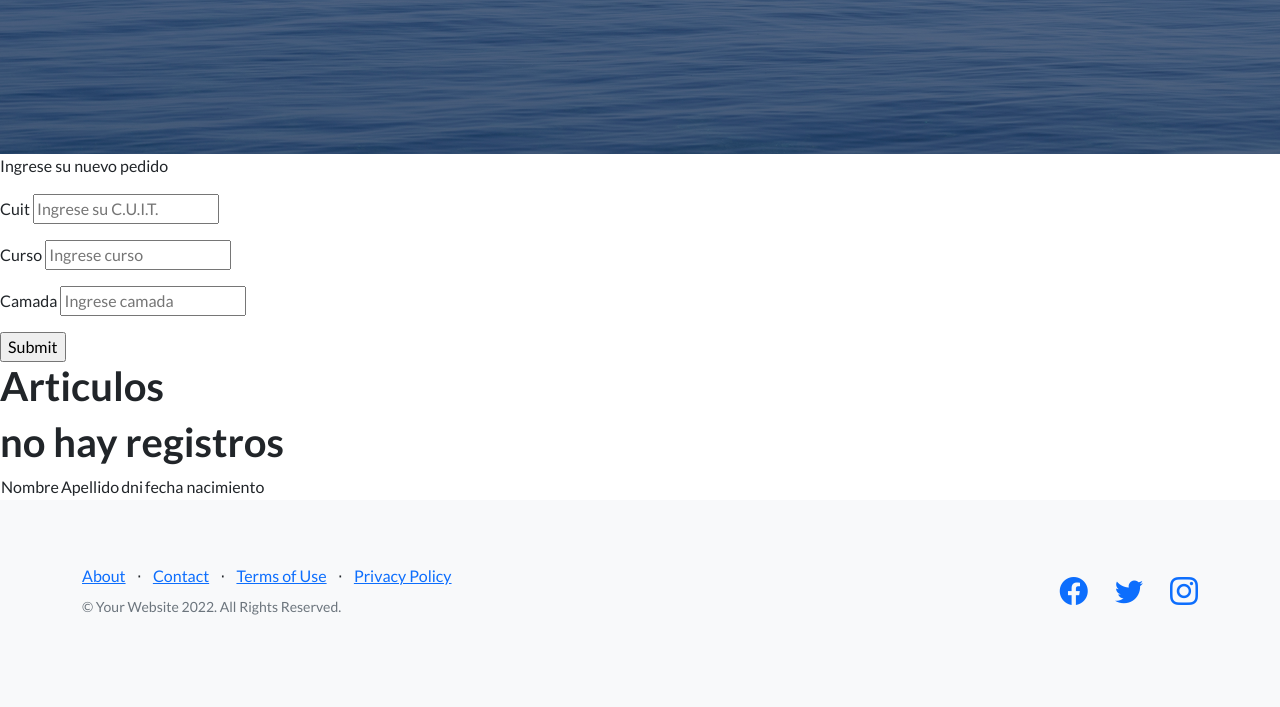
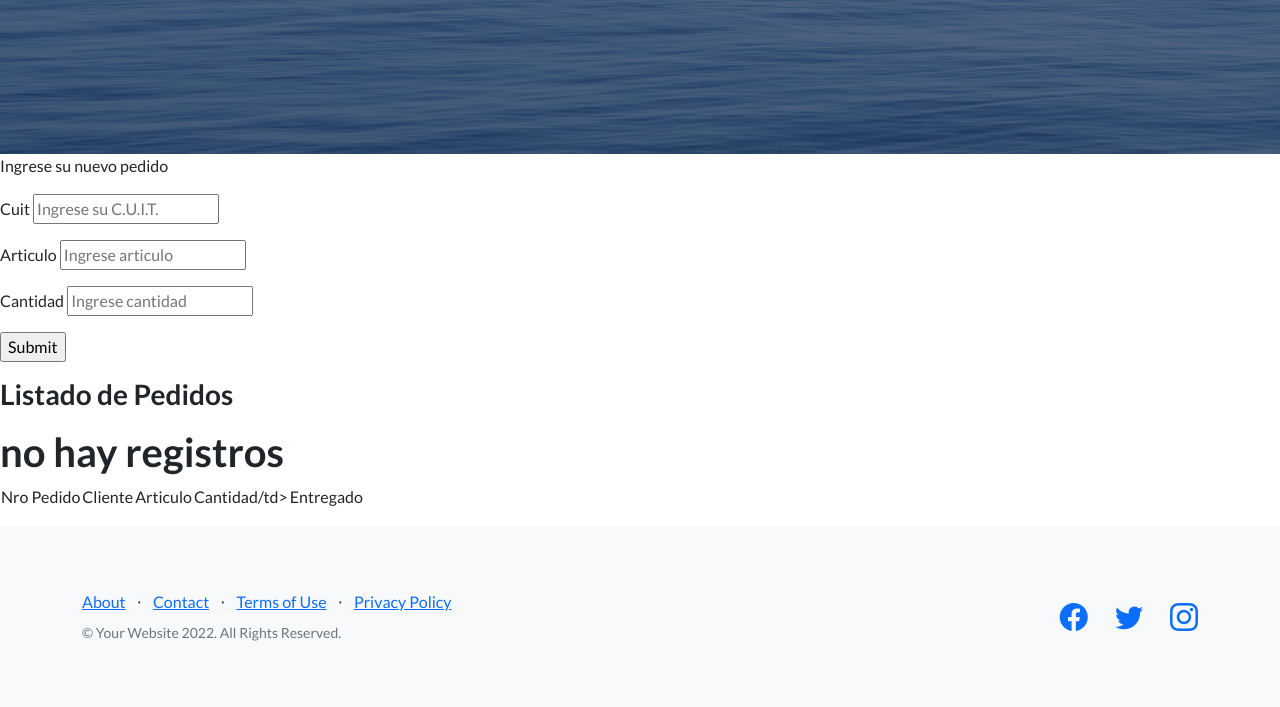
Before and after one commit to nicopass2022/Proyectofinal, a Django app: page /AppCoder/pedidormulario/ in a window 1280 px wide. Shown: the part 483-1190 px from the top of the page. Before the commit the page ends 1098 px from the top, so only its background shows below. Run offline with Django 4.2, Linux system fonts and the light colour scheme; data that the repository does not hold is empty; some libraries are stand-ins or nearby versions.

Commit message:
tercer Commit, templates Articulos y Pedidos

```diff
--- a/ProyectoFinal/AppCoder/models.py
+++ b/ProyectoFinal/AppCoder/models.py
@@ -44,7 +44,7 @@ class Articulos(models.Model):
    stock = models.IntegerField("stock")
 
 class Pedido(models.Model):
-   Codigo=models.CharField("codigo", max_length=50)
+   #Codigo=models.AutoField("codigo")
    idcliente=models.IntegerField("idcliente")
    idarticulo = models.IntegerField("idarticulo")
    cantidad=models.IntegerField("cantidad", default="0")
--- a/ProyectoFinal/AppCoder/templates/AppCoder/profesores.html
+++ b/ProyectoFinal/AppCoder/templates/AppCoder/clientes.html
@@ -2,5 +2,5 @@
     {% load static %}
 
     {% block contenidoquecambia %}
-        <p>contenido cambiado profesores</p>
+        <p>contenido cambiado Clientes</p>
     {% endblock contenidoquecambia %}
--- a/ProyectoFinal/AppCoder/templates/AppCoder/padre.html
+++ b/ProyectoFinal/AppCoder/templates/AppCoder/padre.html
@@ -24,7 +24,7 @@
         <nav class="navbar navbar-light bg-light static-top">
             <div class="container">
                 <a class="navbar-brand" href='{% url "Inicio" %}'>Inicio</a>
-                <a class="navbar-brand" href='{% url "Profesores" %}'>Clientes</a>
+                <a class="navbar-brand" href='{% url "clientes" %}'>Clientes</a>
                 <a class="navbar-brand" href='{% url "recuperar_articulos" %}'>Articulos</a>
                 <a class="navbar-brand" href='{% url "pedidoformulario" %}''>Pedidos</a>
                 <a class="btn btn-primary" href="#signup">Iniciar</a>
--- a/ProyectoFinal/AppCoder/templates/AppCoder/pedidoformulario.html
+++ b/ProyectoFinal/AppCoder/templates/AppCoder/pedidoformulario.html
@@ -2,40 +2,50 @@
 {% load static %}
 
 {% block contenidoquecambia %}
-
+<body>
         <p>Ingrese su nuevo pedido</p>
-        <form action="/AppCoder/pedidoformulario/" method="POST">{% csrf_token %}
+        <form action="/AppCoder/agregapedido/" method="POST">{% csrf_token %}
             <p>Cuit <input type="text" name="cuit" placeholder="Ingrese su C.U.I.T."></p>
-            <p>Curso <input type="text" name="curso" placeholder="Ingrese curso"></p>
-            <p>Camada <input type="nombre" name="camada" placeholder="Ingrese camada"> </p>
+            <p>Articulo <input type="text" name="articulo" placeholder="Ingrese articulo"></p>
+            <p>Cantidad <input type="nombre" name="cantidad" placeholder="Ingrese cantidad"> </p>
             <input type="submit" name="enviar">
         </form>
 
 
-        <h1>Articulos</h1>
+        <p></p>
+        <p></p>
+        <p></p>
+        <p></p>
 
 
+        <h3>Listado de Pedidos</h3>
+   <p></p>
+   <p></p>
     <table>
         <thead>
             <tr>
 
-                    <td>Nombre</td>
-                    <td>Apellido </td>
-                    <td>dni </td>
-                    <td>fecha nacimiento </td>
+                <td>Nro Pedido</td>
+                <td>Cliente</td>
+                <td>Articulo</td>
+                <td>Cantidad/td>
+                <td>Entregado</td>
+
 
            </tr>
         </thead>
         <tbody>
 
-                {% if familia %}
+            {% if pedidos %}
 
-                    {% for f  in familia  %}
+                {% for f  in pedidos  %}
                 <tr>
-                        <td>{{f.nombre}}</td>
-                        <td>{{f.apellido}}</td>
-                        <td>{{f.dni}}</td>
-                        <td>{{f.fecha_nacimiento}}</td>
+                    <td>{{f.id}}</td>
+                    <td>{{f.idcliente}}</td>
+                    <td>{{f.idarticulo}}</td>
+                    <td>{{f.cantidad}}</td>
+                    <td>{{f.entregado}}</td>
+
 
                 {% endfor %}
                 </tr>
@@ -46,5 +56,14 @@
 
         </tbody>
     </table>
+
+
+    <p></p>
+    <p></p>
+    <p></p>
+    <p></p>
+
+
 </body>
+
 {% endblock contenidoquecambia %}
--- a/ProyectoFinal/AppCoder/templates/AppCoder/recuperar_articulos.html
+++ b/ProyectoFinal/AppCoder/templates/AppCoder/recuperar_articulos.html
@@ -36,7 +36,7 @@
 
                         {% for f  in familia  %}
                         <tr>
-                    <td>{{f.codigo}}</td>
+                            <td>{{f.Codigo}}</td>
                             <td>{{f.descripcion}}</td>
                             <td>{{f.stock}}</td>
 
--- a/ProyectoFinal/AppCoder/urls.py
+++ b/ProyectoFinal/AppCoder/urls.py
@@ -1,16 +1,17 @@
 
 from django.urls import path
 
-from .views import agregaarticulos, inicio, profesores, pedidoformulario, recuperar_articulos
+from .views import agregaarticulos, agregapedido, clientes, inicio,  pedidoformulario, recuperar_articulos
 # from .views import curso, cursoformulario, estudiantes, entregables, inicio, profesores
 
 urlpatterns = [
     path('', inicio, name="Inicio"),
     path('inicio/', inicio, name="Inicio"),
     # path('agrega-curso/<nombre>/<camada>', curso),
-    path('profesores/', profesores, name="Profesores"),
+    path('clientes/', clientes, name="clientes"),
     path('recuperar_articulos/', recuperar_articulos, name="recuperar_articulos"),
     path('agregaarticulos/', agregaarticulos, name="agregaarticulos"),
+    path('agregapedido/', agregapedido, name="agregapedido"),
     # path('entregables/', entregables, name="Entregables"),
     path('pedidormulario/', pedidoformulario, name="pedidoformulario"),
 
--- a/ProyectoFinal/AppCoder/views.py
+++ b/ProyectoFinal/AppCoder/views.py
@@ -3,7 +3,7 @@ from django.shortcuts import render
 from django.template import Context, Template
 from django.template import loader
 
-from .models import Articulos
+from .models import Articulos, Pedido
 # from .models import Curso, Familia, Profesor
 # from AppCoder.models import Profesor
 
@@ -42,8 +42,8 @@ from .models import Articulos
 #     contexto= Context({"notas":listaNotas})
 #     return HttpResponse(plantilla.render(contexto))
 
-def profesores(request):
-    return render(request,"appcoder/profesores.html")
+def clientes(request):
+    return render(request,"appcoder/clientes.html")
     #return HttpResponse("vista de profesores")
 
 # def estudiantes(request):
@@ -88,8 +88,12 @@ def recuperar_articulos(request):
 
 
 def pedidoformulario(request):
+    #carga listado de articulos
+    articulos=Articulos.objects.all()
+    pedidos=Pedido.objects.all()
 
-
+    #contexto= Context({"p":profe})
+    #return render(request,"AppCoder/recuperar_articulos.html",{"familia":articulos})
 
 
 
@@ -106,4 +110,14 @@ def pedidoformulario(request):
         # curso= Curso ,
         # curso.save()
         # return render (request, "AppCoder/inicio.html")
-    return render(request, "AppCoder/pedidoformulario.html")
+    return render(request, "AppCoder/pedidoformulario.html",{"pedidos":pedidos})
+
+def agregapedido(request):
+
+        cuit=request.POST["cuit"]
+        articulo=request.POST["articulo"]
+        cantidad=request.POST["cantidad"]
+        descripcion=Pedido(idcliente=cuit, idarticulo=articulo,cantidad=cantidad)
+        descripcion.save()
+        return HttpResponse(f"se genero pedido")
+        #return render(request, "AppCoder/cursos.html", {"codigo": codigo, "descripcion":descripcion})
```
Also changed, not shown: ProyectoFinal/AppCoder/migrations/0004_remove_pedido_codigo.py (added), ProyectoFinal/db.sqlite3. Lines whose indentation alone changed are shown as unchanged.
